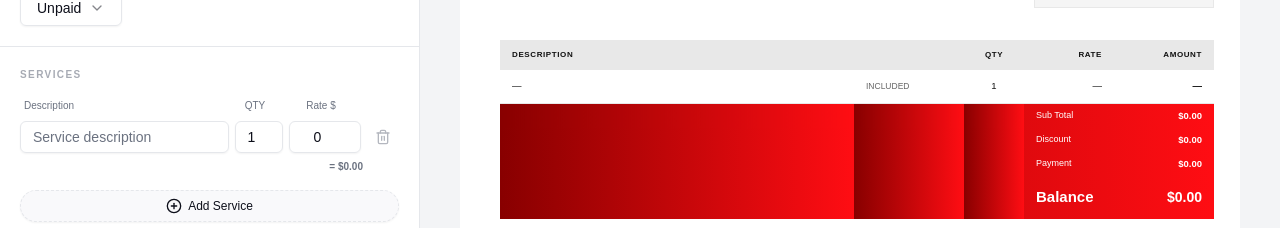
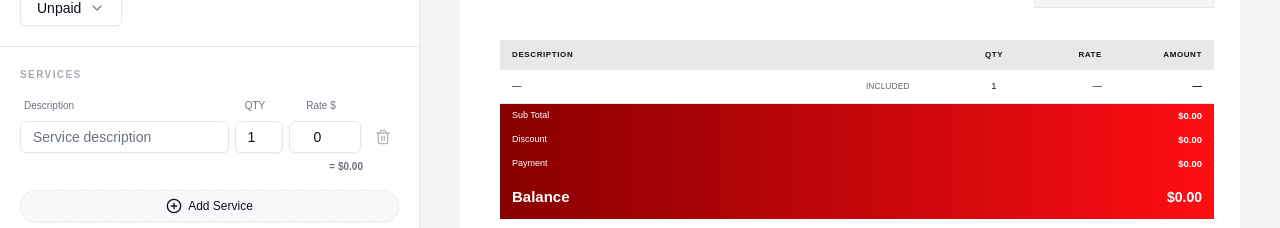
Before and after one commit to UmerSaleemUltra/BuzzFiling-Invoicing-Tool, a Next.js app: page / in a window 1280 px wide. Shown: the part 572-800 px from the top of the page. Built offline with nearby package versions, Linux system fonts and the light colour scheme; a web font is replaced by a local one.

Commit message:
fix: replace totals table with divs for correct html2canvas rendering\n\nUse div rows for totals to eliminate banded stripe issue.

```diff
--- a/components/invoice-preview.tsx
+++ b/components/invoice-preview.tsx
@@ -299,63 +299,35 @@ const InvoicePreview = forwardRef<HTMLDivElement, InvoicePreviewProps>(({ data }
               );
             })}
 
-            {/* Totals rows — all cols gradient, no borders */}
-            {totalsRows.map(([label, value]) => (
-              <tr key={label} style={{ background: GRADIENT }}>
-                <td style={{ padding: "5px 12px", background: GRADIENT, border: "none" }} />
-                <td style={{ padding: "5px 12px", background: GRADIENT, border: "none" }} />
-                <td style={{ padding: "5px 12px", background: GRADIENT, border: "none" }} />
-                <td style={{
-                  padding: "5px 12px",
-                  fontSize: "9px",
-                  color: C.white,
-                  fontWeight: "400",
-                  textAlign: "left",
-                  border: "none",
-                }}>
-                  {label}
-                </td>
-                <td style={{
-                  padding: "5px 12px",
-                  fontSize: "9.5px",
-                  color: C.white,
-                  fontWeight: "700",
-                  textAlign: "right",
-                  border: "none",
-                }}>
-                  {value}
-                </td>
-              </tr>
-            ))}
-
-            {/* Balance row */}
-            <tr style={{ background: GRADIENT }}>
-              <td style={{ padding: "10px 12px", background: GRADIENT, border: "none" }} />
-              <td style={{ padding: "10px 12px", background: GRADIENT, border: "none" }} />
-              <td style={{ padding: "10px 12px", background: GRADIENT, border: "none" }} />
-              <td style={{
-                padding: "10px 12px",
-                fontSize: "15px",
-                fontWeight: "900",
-                color: C.white,
-                textAlign: "left",
-                border: "none",
-              }}>
-                Balance
-              </td>
-              <td style={{
-                padding: "10px 12px",
-                fontSize: "14px",
-                fontWeight: "900",
-                color: C.white,
-                textAlign: "right",
-                border: "none",
-              }}>
-                ${balance.toFixed(2)}
-              </td>
-            </tr>
           </tbody>
         </table>
+
+        {/* Totals block — divs so html2canvas renders gradient correctly */}
+        <div style={{ display: "flex", flexDirection: "column" }}>
+          {totalsRows.map(([label, value]) => (
+            <div key={label} style={{
+              background: GRADIENT,
+              display: "flex",
+              justifyContent: "space-between",
+              alignItems: "center",
+              padding: "5px 12px",
+            }}>
+              <span style={{ fontSize: "9px", color: C.white, fontWeight: "400" }}>{label}</span>
+              <span style={{ fontSize: "9.5px", color: C.white, fontWeight: "700" }}>{value}</span>
+            </div>
+          ))}
+          {/* Balance row */}
+          <div style={{
+            background: GRADIENT,
+            display: "flex",
+            justifyContent: "space-between",
+            alignItems: "center",
+            padding: "10px 12px",
+          }}>
+            <span style={{ fontSize: "15px", fontWeight: "900", color: C.white }}>Balance</span>
+            <span style={{ fontSize: "14px", fontWeight: "900", color: C.white }}>${balance.toFixed(2)}</span>
+          </div>
+        </div>
       </div>
 
       {/* ── THANK YOU ─────────────────────────────────────────────────────── */}
```
